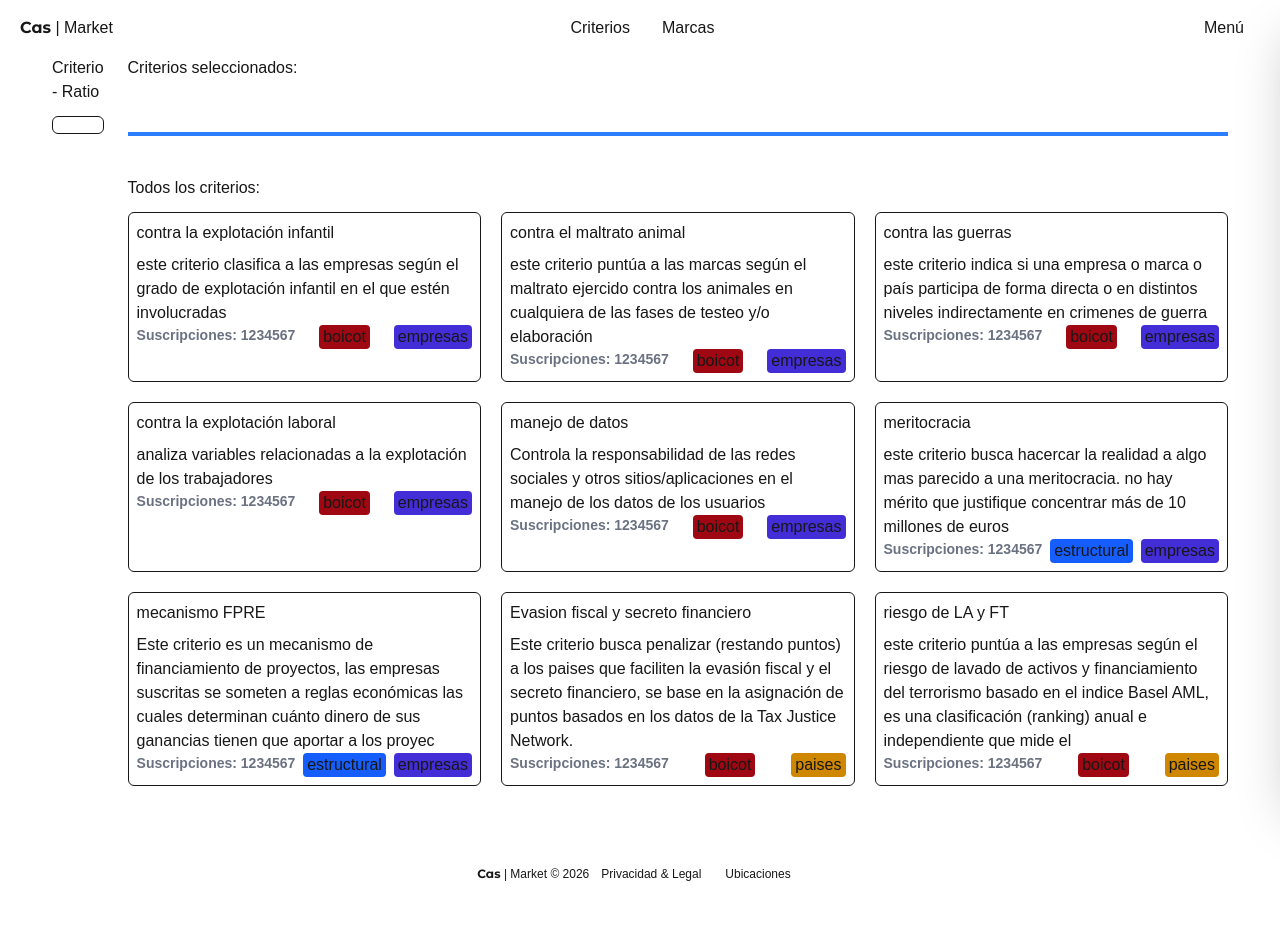
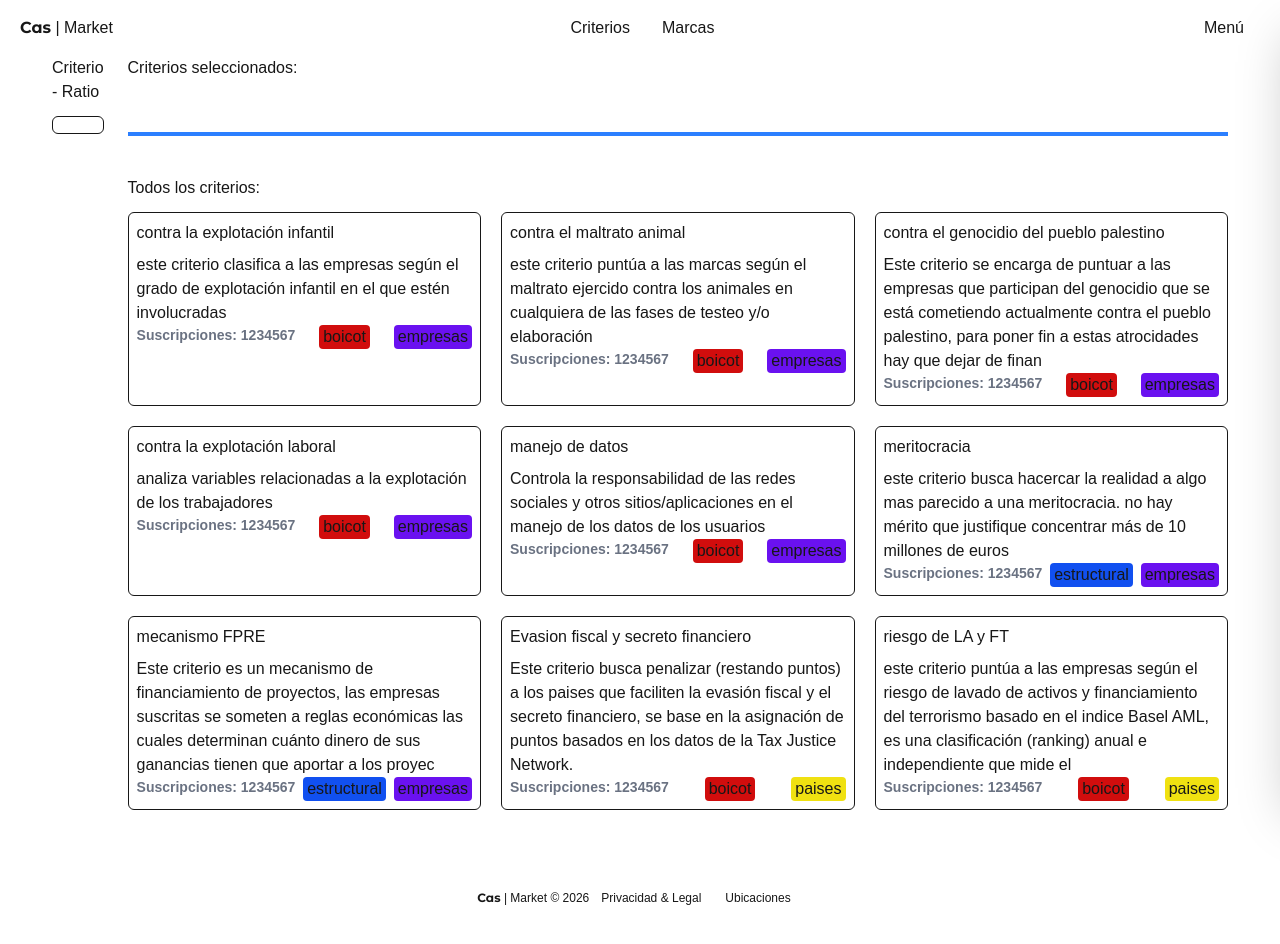
Before and after one commit to lucalquemist/cas-market, a Next.js app: page /criterios in a window 1280 px wide. Before the commit the page ends 922 px from the top, so only its background shows below. Built offline with nearby package versions, Linux system fonts and the light colour scheme.

Commit message:
corrección de errores

```diff
--- a/app/globals.css
+++ b/app/globals.css
@@ -16,8 +16,6 @@
   :root {
     --background: #0a0a0a;
     --foreground: #ededed;
-    --rojo: #A1280A;
-    --verde: #07912C;
   }
 }
 
@@ -26,3 +24,12 @@ body {
   color: var(--foreground);
   font-family: Arial, Helvetica, sans-serif;
 }
+
+@theme {
+  --color-rojo: #D10D0D;
+  --color-verde: #07912C;
+  --color-amarillo: #F0E111;
+  --color-azul: #1150F0;
+  --color-violeta: #6A11F0;
+
+}
--- a/components/criterios/criterio-grid/CriterioGridItem.tsx
+++ b/components/criterios/criterio-grid/CriterioGridItem.tsx
@@ -36,16 +36,16 @@ export const CriterioGridItem = ({ criterio }: Props) => {
             <div className={
               clsx("px-1 rounded",
                 {
-                  'bg-red-800': criterio.tipo == 'boicot',
-                  'bg-blue-600': criterio.tipo == 'estructural', //* corregir
+                  'bg-rojo': criterio.tipo == 'boicot',
+                  'bg-azul': criterio.tipo == 'estructural', //* corregir
                 }
               )
             }>{criterio.tipo}</div>
             <div className={
               clsx("px-1 rounded ",
                 {
-                  'bg-yellow-600': criterio.implicado == 'paises',
-                  'bg-indigo-700': criterio.implicado == 'empresas',
+                  'bg-amarillo': criterio.implicado == 'paises',
+                  'bg-violeta': criterio.implicado == 'empresas',
                 }
               )
             }>{criterio.implicado}</div>
@@ -61,6 +61,11 @@ export const CriterioGridItem = ({ criterio }: Props) => {
   )
 }
 
+// bg-red-800
+// bg-blue-600
+// bg-yellow-600
+// bg-indigo-700
+
 // bg-green-700
 // border-4 border-sky-500
 // rounded bg-red-500 bg-green-700
--- a/components/criterios/criterio-grid/ratios-panel/RatioModal.tsx
+++ b/components/criterios/criterio-grid/ratios-panel/RatioModal.tsx
@@ -57,6 +57,9 @@ export const RatioModal = ({
   };
 
   const decreaseD = () => {
+
+    if(0.0 >= value) return;
+
     const newValue = Number((value - 0.1).toFixed(1));
 
     setValue(newValue);
@@ -73,6 +76,9 @@ export const RatioModal = ({
   };
 
   const decreaseU = () => {
+
+    if(0.9 >= value) return;
+
     const newValue = Number((value - 1.0).toFixed(1));
 
     setValue(newValue);
@@ -86,6 +92,7 @@ export const RatioModal = ({
       onClose={onClose}
       onCancel={onClose}
       className="p-6 rounded-xl shadow-xl backdrop:bg-black/50"
+      closedby="any"
     >
       <div className="flex flex-col gap-5 items-center">
         <h2 className="text-xl font-bold">
--- a/components/marcas/marca/MainMarca.tsx
+++ b/components/marcas/marca/MainMarca.tsx
@@ -58,9 +58,15 @@ export const MainMarca = ({ marca }: Props) => {
                             <h3>{ordenador}</h3>
 
                             {Object.entries(variables).map(([key, value]) => (
-                                <p key={key} className="pl-3">
-                                    {value.variable}: {value.valor} ({value.puntos})
-                                </p>
+                                <div key={key} className="pl-3">
+
+                                    <p> {value.variable}: {value.valor} ({value.puntos}) </p>
+
+                                    { value.explicacion && (
+                                        <p> {` * (${value.explicacion})`} </p>
+                                    )}
+
+                                </div>
                             ))}
                         </div>
                     );
--- a/interfaces/allnew.interface.ts
+++ b/interfaces/allnew.interface.ts
@@ -29,6 +29,7 @@ export interface Marca2 {
         seccion: string; // responsabilidad pais
         criterioNombre: string; // criterios de paises
         valor: any; // participaciones
+        explicacion?: string,
         puntos: number; // puntos pais
         fuente: string;
     }[]
--- a/seed/seed.ts
+++ b/seed/seed.ts
@@ -55,6 +55,7 @@ interface SeedMarca2 {
         seccion: string;
         criterioNombre: string;
         valor: any,
+        explicacion?: string,
         puntos: number,
         fuente: string,
     }[];
@@ -198,10 +199,10 @@ export const initialData: seedData = {
         },
         {
             id: 103,
-            title: 'contra las guerras',
-            slug: 'contra_las_guerras',
+            title: 'contra el genocidio del pueblo palestino',
+            slug: 'contra_el_genocidio_del_pueblo_palestino',
             section: 'responsabilidad_belica',
-            description: 'este criterio indica si una empresa o marca o país participa de forma directa o en distintos niveles indirectamente en crimenes de guerra',
+            description: 'Este criterio se encarga de puntuar a las empresas que participan del genocidio que se está cometiendo actualmente contra el pueblo palestino, para poner fin a estas atrocidades hay que dejar de financiar a quienes las realizan. “Estados, instituciones públicas y empresas de todo el mundo están facilitando con su complicidad, su apoyo o su parálisis autoimpuesta, las prolongadas violaciones del derecho internacional por parte de Israel, incluidos su genocidio en curso contra la población palestina de la Franja de Gaza ocupada, su ocupación ilegal de todo el Territorio Palestino Ocupado (TPO) y su cruel sistema de apartheid contra toda la población palestina cuyos derechos controla, o beneficiándose de ellas […] Ya es hora de que los Estados, las instituciones públicas, las empresas, las universidades y otros actores no estatales pongan fin a su adicción letal a las ganancias y los beneficios económicos a toda costa. La prolongada ocupación ilegal y décadas de apartheid ha requerido un apoyo a fondo y continuo a Israel mediante las relaciones económicas y el comercio. Mantener 23 meses de bombardeos incesantes y un genocidio en curso ha requerido un suministro interminable de armas y equipos de vigilancia respaldado por unas relaciones comerciales privilegiadas y unos Estados y unas empresas dispuestos a ignorar lo indefendible” afirma Amnistía Internacional',
             implicado: 'empresas',
             tipo: 'boicot',
             ratio: 1,
@@ -327,6 +328,7 @@ export const initialData: seedData = {
                 },
             }
         },
+        //* criterios estructurales ... editando...
         {
             id: 108,
             title: 'meritocracia',
@@ -890,7 +892,8 @@ export const initialData: seedData = {
                     variable: 'responsabilidad_belica_empresarial',
                     seccion: 'responsabilidad_belica',
                     criterioNombre: '',
-                    valor: 'complicidad_indirecta', // construyo una planta en palestina ocupada ilegalmente
+                    valor: 'complicidad_indirecta',
+                    explicacion: 'construyó una planta en el territorio palestino ocupado ilegalmente',
                     puntos: 0,
                     fuente: '',
                 },
```
Also changed, not shown: components/criterios/criterio-grid/CriterioGrid.tsx (+36 -27 lines), components/criterios/criterio-grid/ratios-panel/RatiosPanel.tsx (+41 -0 lines).
